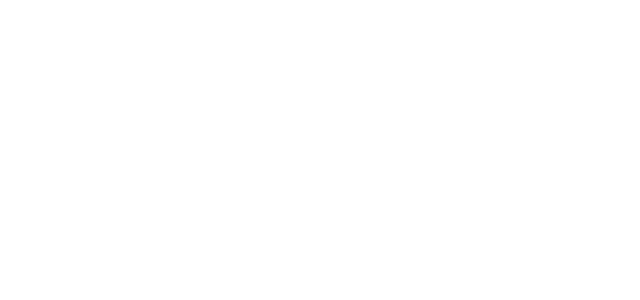
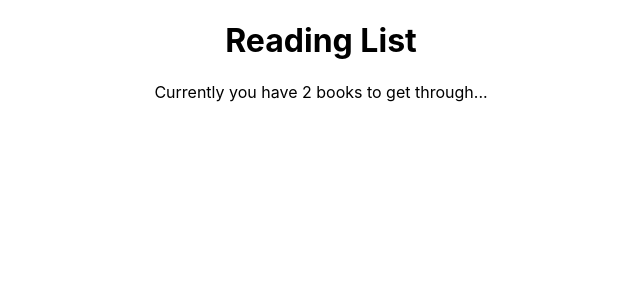
Before and after one commit to maximus-dr/booklist, a React (Create React App) app: page / in a window 1280 px wide. Shown: the top 300 px of the page, without its empty margins (319-959 px from the left). Built offline with nearby package versions, Linux system fonts and the light colour scheme.

Commit message:
Implemented Navbar component

```diff
--- a/src/App.js
+++ b/src/App.js
@@ -1,4 +1,5 @@
 import './App.css';
+import Navbar from './components/Navbar';
 import BookContextProvider from './contexts/BookContext';
 
 
@@ -6,6 +7,7 @@ function App() {
   return (
     <div className="App">
       <BookContextProvider>
+        <Navbar />
       </BookContextProvider>
     </div>
   );
--- a/src/components/Navbar.js
+++ b/src/components/Navbar.js
@@ -0,0 +1,14 @@
+import React, { useContext } from 'react'
+import { BookContext } from '../contexts/BookContext'
+
+export default function Navbar() {
+
+  const {books} = useContext(BookContext);
+
+  return (
+    <div className="navbar">
+      <h1>Reading List</h1>
+      <p>Currently you have {books.length} books to get through...</p>
+    </div>
+  )
+}
```
